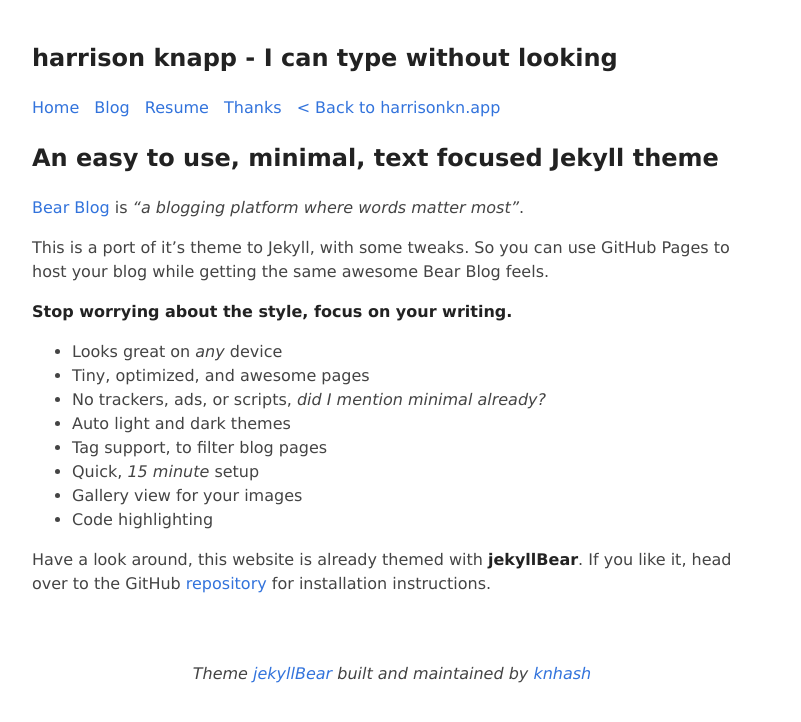
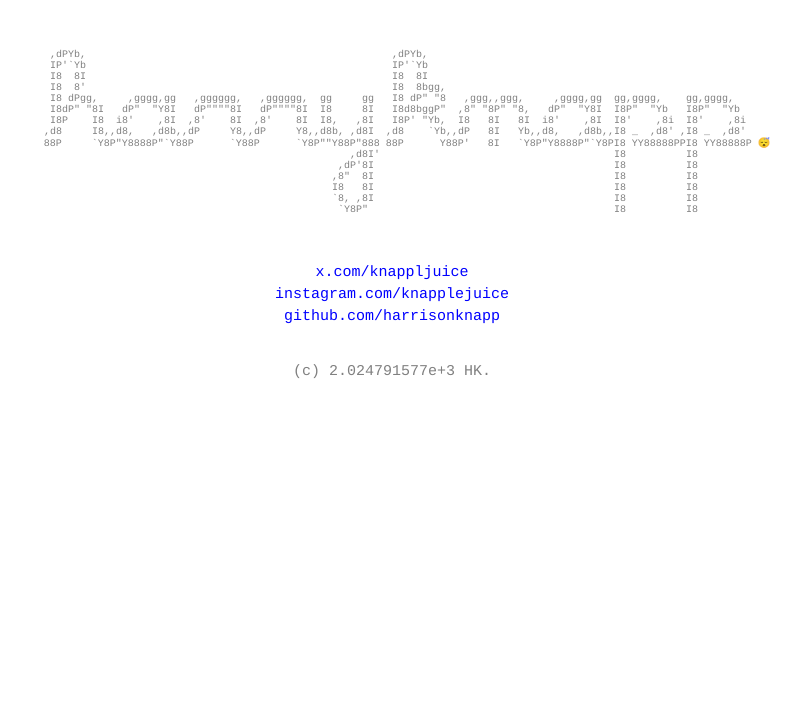
Before and after one commit to harrisonknapp/harrisonknapp.github.io, a Jekyll site: the page posts/index.html, which Jekyll copies as it is, in a window 1280 px wide. Shown: the top 722 px of the page, without its empty margins (248-1049 px from the left). Built offline with Jekyll 4.4.1, drawn with Linux system fonts in a browser that asks for light colours.

Commit message:
Moved files - getting a hang on how to structure this

```diff
--- a/posts/_config.yml
+++ b/posts/_config.yml
@@ -2,10 +2,9 @@
 # site.title
 
 title: harrison knapp - I can type without looking
-description: a minimal, text focused blog theme
-# baseurl: "/jekyllBear" # the subpath of your site, e.g. /blog/
-url: "https://knhash.in/jekyllBear" # the base hostname & protocol for your site
-# host: 0.0.0.0
+description: Harrison wrote this.
+baseurl: "" # the subpath of your site, e.g. /blog/
+url: "https://harrisonkn.app" # the base hostname & protocol for your site
 
 
 #########################
@@ -35,7 +34,7 @@
 collections:
   my_tags:
     output: true
-    permalink: /tagged/:slug/
+    permalink: /posts/tagged/:slug/
 defaults:
   -
     scope:
@@ -45,7 +44,7 @@
       layout: tagged
 
 # baseurl: ""
-permalink: /blog/:slug
+permalink: /posts/:slug
 timezone: America/Chicago
 future: false
 
@@ -55,13 +54,11 @@
 
 exclude: [vendor]
 
-Blog: /blog
+Blog: /posts
 
 # Add general links to site pages here
 links:
-  Resume: /assets/resume.pdf
   Thanks: thanks.md
-  "< Back to harrisonkn.app": https://harrisonkn.app
 
 
 # Add links for more focus here
--- a/posts/blog.md
+++ b/posts/blog.md
@@ -2,7 +2,7 @@
 layout: blog
 title: Blog
 description: Here be writings
-permalink: /blog
+permalink: /posts
 ---
 
 Here be writings. Mostly mundane, sometimes fanciful.
--- /dev/null
+++ b/posts/index.html
@@ -0,0 +1,113 @@
+<!DOCTYPE html>
+<head>
+   <title>harry knapp</title>
+   <style>
+      .header {
+         color: gray;
+         font-family: "Courier", Courier, monospace;
+         text-align: center;
+         font-size: 10px;
+         margin-top: 3%;
+         margin-bottom: 3%;
+
+      }
+      .link {
+         font-family: "Courier", Courier, monospace;
+         text-align: center;
+         font-size: 15px;
+         margin-bottom: 5px;
+      }
+      a {
+         color: blue;
+         text-decoration: none;
+      }
+      .copyright {
+         color: gray;
+         font-family: "Courier", Courier, monospace;
+         text-align: center;
+         font-size: 15px;
+         margin-top: 3%;
+      }
+
+      /* .header-container {
+      text-align: center;
+      padding: 20px;
+   }
+
+   .header-container pre {
+      font-size: 60000px;
+
+   @media (min-width: 768px) {
+      .header-container pre {
+         font-size: 10px;
+      }
+   } */
+   </style>
+   <link rel="apple-touch-icon" sizes="180x180" href="/apple-touch-icon.png">
+   <link rel="icon" type="image/png" sizes="32x32" href="/favicon-32x32.png">
+   <link rel="icon" type="image/png" sizes="16x16" href="/favicon-16x16.png">
+   <link rel="manifest" href="/site.webmanifest">
+</head>
+<body>
+   <div class="header-container">
+      <pre class="header">
+
+      ,dPYb,                                                   ,dPYb,
+      IP'`Yb                                                   IP'`Yb
+      I8  8I                                                   I8  8I
+      I8  8'                                                   I8  8bgg,
+      I8 dPgg,     ,gggg,gg   ,gggggg,   ,gggggg,  gg     gg   I8 dP" "8   ,ggg,,ggg,     ,gggg,gg  gg,gggg,    gg,gggg,
+      I8dP" "8I   dP"  "Y8I   dP""""8I   dP""""8I  I8     8I   I8d8bggP"  ,8" "8P" "8,   dP"  "Y8I  I8P"  "Yb   I8P"  "Yb
+      I8P    I8  i8'    ,8I  ,8'    8I  ,8'    8I  I8,   ,8I   I8P' "Yb,  I8   8I   8I  i8'    ,8I  I8'    ,8i  I8'    ,8i
+     ,d8     I8,,d8,   ,d8b,,dP     Y8,,dP     Y8,,d8b, ,d8I  ,d8    `Yb,,dP   8I   Yb,,d8,   ,d8b,,I8 _  ,d8' ,I8 _  ,d8'
+     88P     `Y8P"Y8888P"`Y88P      `Y88P      `Y8P""Y88P"888 88P      Y88P'   8I   `Y8P"Y8888P"`Y8PI8 YY88888PPI8 YY88888P 😴
+                                                        ,d8I'                                       I8          I8
+                                                      ,dP'8I                                        I8          I8
+                                                     ,8"  8I                                        I8          I8
+                                                     I8   8I                                        I8          I8
+                                                     `8, ,8I                                        I8          I8
+                                                      `Y8P"                                         I8          I8
+      </pre>
+   </div>
+
+   <div class="link">
+      <a href="https://x.com/knappljuice">x.com/knappljuice</a>
+   </div>
+   <div class="link">
+      <a href="https://instagram.com/knapplejuice">instagram.com/knapplejuice</a>
+   </div>
+   <div class="link">
+      <a href ="https://github.com/harrisonknapp">github.com/harrisonknapp</a>
+   </div>
+   <!-- <div class="link">
+      <a href="https://harrisonkn.app/posts">/posts</a>
+   </div> -->
+
+   <div class="copyright">
+      <p>(c) <span id="copyrightYear">-1</span> HK.</p>
+   </div>
+   <script>
+      function convertToScientificNotation() {
+
+         const now = new Date();
+         const begYear = new Date(now.getFullYear(),0,1);
+         const endYear = new Date(now.getFullYear() + 1, 0, 1);
+         const daysTotal = (endYear - begYear) / (60*60*24*1000);
+         const daysPassed = (now - begYear) / (60*60*24*1000);
+         const fracPassed = (daysPassed / daysTotal);
+
+
+         const currentYear = now.getFullYear() + fracPassed;
+         const scientificNotation = currentYear.toExponential(9); // 6 decimal places
+         return scientificNotation;
+    }
+    function updateCopyrightYear() {
+      const copyrightYearElement = document.getElementById('copyrightYear');
+      if (copyrightYearElement) {
+        copyrightYearElement.textContent = convertToScientificNotation();
+      }
+    }
+
+    window.onload = updateCopyrightYear;
+   </script>
+</body>
```
Also changed, not shown: posts/_index.md (renamed from posts/index.md).
